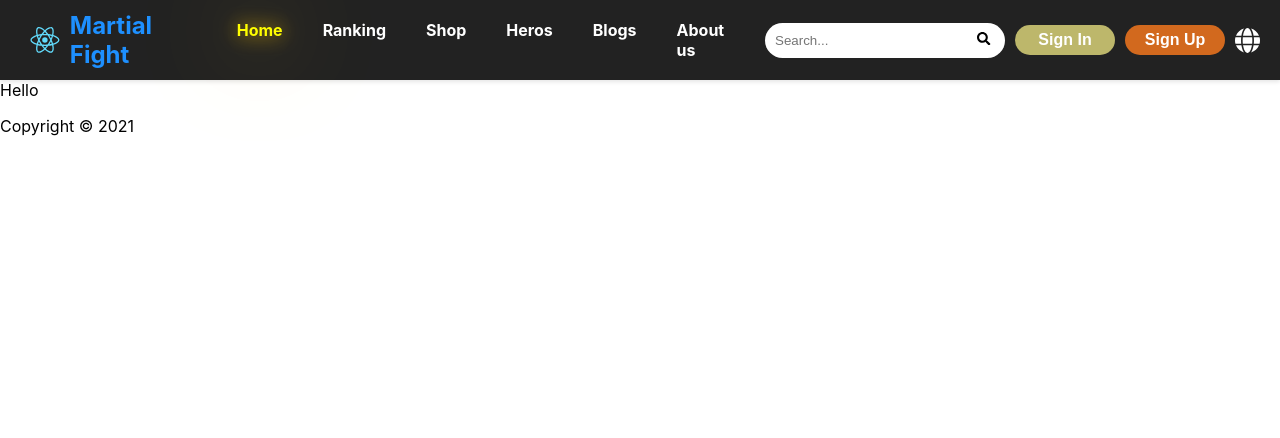
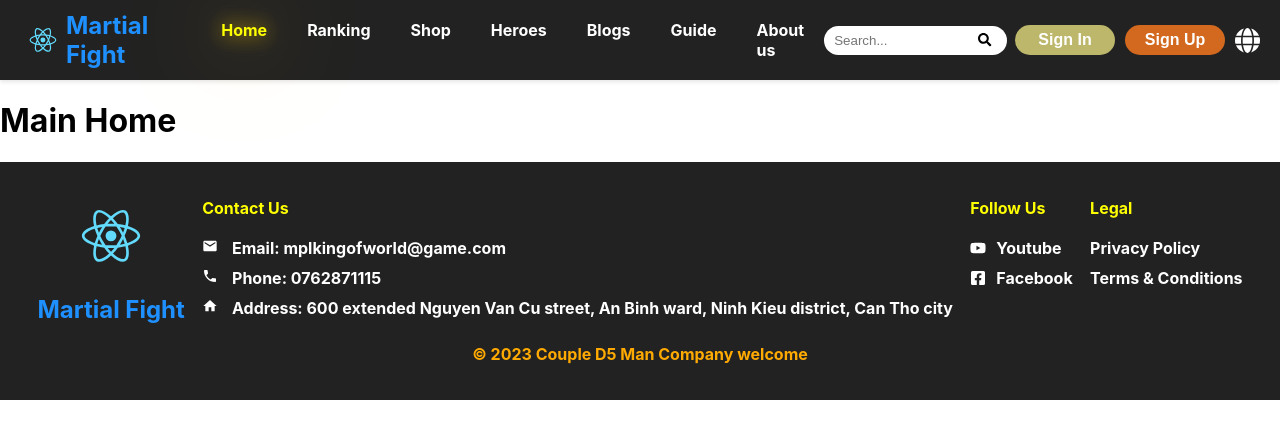
Before and after one commit to nguyentoann21/MartialFight, a React (Create React App) app in the folder mf-frontend/: page / in a window 1280 px wide. Shown: the top 438 px of the page. Built offline with nearby package versions, Linux system fonts and the light colour scheme.

Commit message:
footer design

```diff
--- /dev/null
+++ b/mf-frontend/src/components/Layouts/MainLayout/Footer/footer.scss
@@ -0,0 +1,84 @@
+.footer {
+    background-color: #222;
+    color: #fff;
+    padding: 20px;
+    font-weight: bold;
+
+    .footer-container {
+        display: flex;
+        justify-content: space-evenly;
+        margin: 0 auto;
+
+        .footer-logo {
+            display: grid;
+            align-items: center;
+
+            .footer-logo-content {
+                display: flex;
+                justify-content: center;
+                align-items: center;
+
+                .logo-image-footer {
+                    height: 100px;
+                    width: 100px;
+                }
+            }
+
+            span {
+                font-size: 1.5rem;
+                color: #1E90FF;
+            }
+        }
+
+        .footer-links {
+
+            svg {
+                margin-right: 10px;
+            }
+
+            h3 {
+                font-size: 16px;
+                margin-bottom: 20px;
+                color: #ffff00;
+            }
+
+            ul {
+                list-style: none;
+                margin: 0;
+                padding: 0;
+
+                li {
+                    margin-bottom: 10px;
+
+                    .items-to {
+                        color: #fff;
+                        display: flex;
+                        align-items: center;
+                        text-decoration: none;
+
+                        .youtube-icon:hover {
+                            color:  #ff0000;
+                        }
+
+                        .facebook-icon:hover {
+                            color:  #3b5998;
+                        }
+                    }
+
+                    .items-to:hover {
+                        color: #ffff00;
+
+                        svg {
+                            transform: translateX(5px);
+                        }
+                    }
+                }
+            }
+        }
+    }
+
+    .footer-mark {
+        text-align: center;
+        color: #fa0;
+    }
+}
--- a/mf-frontend/src/components/Layouts/MainLayout/Footer/index.js
+++ b/mf-frontend/src/components/Layouts/MainLayout/Footer/index.js
@@ -1,9 +1,64 @@
+import React from 'react';
+import { FaFacebookSquare, FaYoutube } from 'react-icons/fa';
+import { Link } from 'react-router-dom';
+import { MdEmail, MdPhone, MdHome } from 'react-icons/md';
+import { ReactComponent as LogoGame } from '../../../../logo.svg';
+import './footer.scss';
+
 function Footer() {
-    return (
-        <div className="footer">
-            <p>Copyright &copy; 2021</p>
+  return (
+    <div className="footer">
+      <div className="footer-container">
+        <div className="footer-logo">
+          <div className='footer-logo-content'><LogoGame className='logo-image-footer' /></div>
+          <span>Martial Fight</span>
         </div>
-    )
+        <div className="footer-links">
+          <h3>Contact Us</h3>
+          <ul>
+            <li>
+                <MdEmail /> Email: mplkingofworld@game.com
+            </li>
+            <li>
+                <MdPhone /> Phone: 0762871115
+            </li>
+            <li>
+                <MdHome /> Address: 600 extended Nguyen Van Cu street, An Binh ward, Ninh Kieu district, Can Tho city
+            </li>
+          </ul>
+        </div>
+        <div className="footer-links">
+          <h3>Follow Us</h3>
+          <ul>
+            <li>
+                <Link to='' className='items-to'>
+                    <FaYoutube className='youtube-icon' /> Youtube
+                </Link>
+            </li>
+            <li>
+                <Link to='' className='items-to'>
+                    <FaFacebookSquare className='facebook-icon' /> Facebook
+                </Link>
+            </li>
+          </ul>
+        </div>
+        <div className="footer-links">
+          <h3>Legal</h3>
+          <ul>
+            <li>
+                <Link to='/private-policy' className='items-to'>Privacy Policy</Link>
+            </li>
+            <li>
+                <Link to='/terms-condition' className='items-to'>Terms &amp; Conditions</Link>
+            </li>
+          </ul>
+        </div>
+      </div>
+      <div className='footer-mark'>
+        <p>&copy; 2023 Couple D5 Man Company welcome</p>
+      </div>
+    </div>
+  );
 }
 
 export default Footer;
--- a/mf-frontend/src/components/Layouts/MainLayout/Header/header.scss
+++ b/mf-frontend/src/components/Layouts/MainLayout/Header/header.scss
@@ -101,9 +101,9 @@
         position: relative;
 
         input[type="text"] {
-            width: 200px;
+            width: 90%;
             height: 25px;
-            padding: 5px 30px 5px 10px;
+            padding: 2px 10px;
             border: none;
             border-radius: 20px;
             outline: none;
@@ -113,8 +113,8 @@
 
         button {
             position: absolute;
-            top: 50%;
-            right: 1px;
+            top: 55%;
+            right: 0;
             transform: translateY(-50%);
             width: 40px;
             height: 40px;
--- a/mf-frontend/src/components/Layouts/MainLayout/Header/index.js
+++ b/mf-frontend/src/components/Layouts/MainLayout/Header/index.js
@@ -36,13 +36,18 @@ function Header() {
             </li>
         </Link>
         <Link to='/heros' className='nav-link'>
-            <li className={`nav-item ${activeTab === 'Heros' ? 'active' : ''}`} onClick={() => handleTabClick('Heros')}>
-                Heros
+            <li className={`nav-item ${activeTab === 'Heroes' ? 'active' : ''}`} onClick={() => handleTabClick('Heroes')}>
+                Heroes
             </li>
         </Link>
         <Link to='/blog' className='nav-link'>
             <li className={`nav-item ${activeTab === 'Blogs' ? 'active' : ''}`} onClick={() => handleTabClick('Blogs')}>
                 Blogs
+            </li>
+        </Link>
+        <Link to='/guide' className='nav-link'>
+            <li className={`nav-item ${activeTab === 'Guide' ? 'active' : ''}`} onClick={() => handleTabClick('Guide')}>
+                Guide
             </li>
         </Link>
         <Link to='/about-us' className='nav-link'>
--- a/mf-frontend/src/components/Layouts/MainLayout/index.js
+++ b/mf-frontend/src/components/Layouts/MainLayout/index.js
@@ -1,11 +1,11 @@
 import Header from './Header';
 import Footer from './Footer';
 
-function MainLayout() {
+function MainLayout({ children }) {
     return(
         <>
             <Header />
-            <div>Hello</div>
+            <main className='main-container'> { children } </main>
             <Footer />
         </>
     );
```
Also changed, not shown: 1 other file (tests, documents, lock files or other folders).
